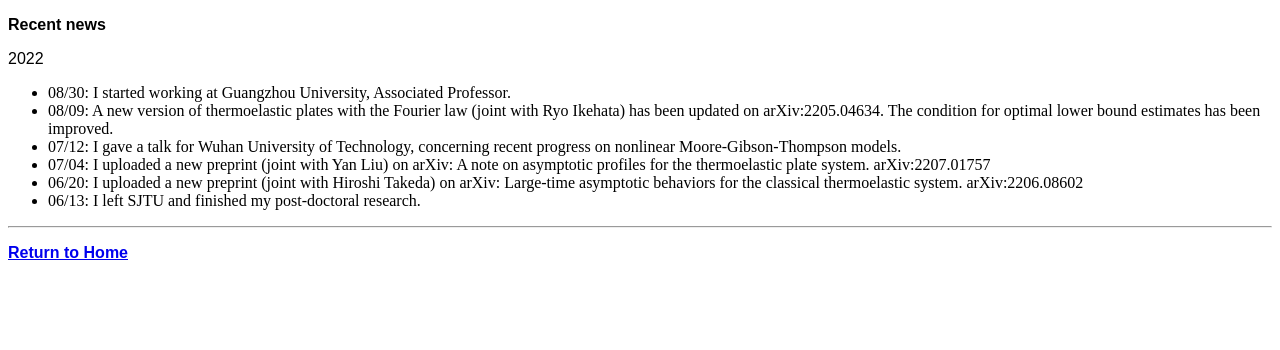
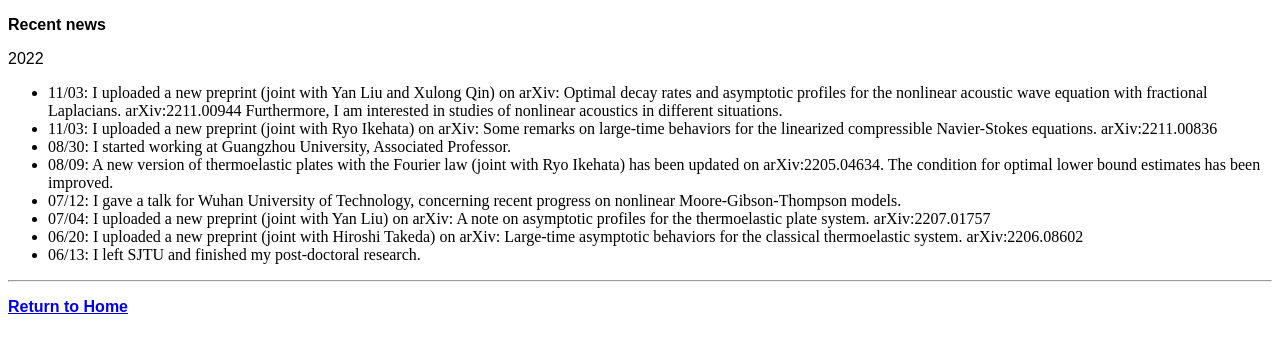
Before and after one commit to WenhuiChen1995/Maths, a plain HTML site: page news.html in a window 1280 px wide. Drawn offline with Linux system fonts and the light colour scheme.

Commit message:
Update news.html

```diff
--- a/news.html
+++ b/news.html
@@ -17,6 +17,8 @@ body p {
 
   <p>2022</p>
 <ul>
+	<li>11/03: I uploaded a new preprint (joint with Yan Liu and Xulong Qin) on arXiv: Optimal decay rates and asymptotic profiles for the nonlinear acoustic wave equation with fractional Laplacians. arXiv:2211.00944 Furthermore, I am interested in studies of nonlinear acoustics in different situations.</li>
+	<li>11/03: I uploaded a new preprint (joint with Ryo Ikehata) on arXiv: Some remarks on large-time behaviors for the linearized compressible Navier-Stokes equations. arXiv:2211.00836 </li>
 	<li>08/30: I started working at Guangzhou University, Associated Professor. </li>
 	<li>08/09: A new version of thermoelastic plates with the Fourier law (joint with Ryo Ikehata) has been updated on arXiv:2205.04634. The condition for optimal lower bound estimates has been improved.</li>
 	<li>07/12: I gave a talk for Wuhan University of Technology, concerning recent progress on nonlinear Moore-Gibson-Thompson models.</li>
```
